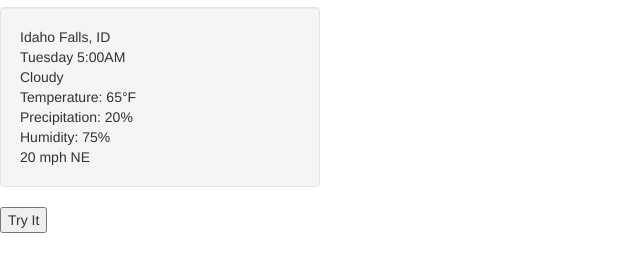
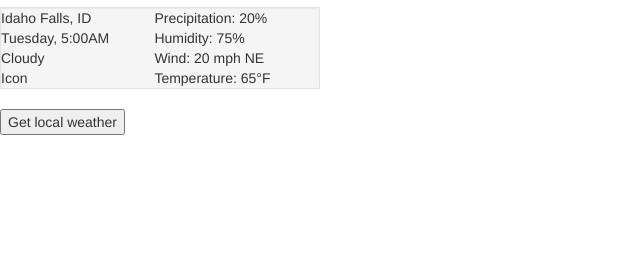
Before and after one commit to mmcguff/localWeather, a plain HTML site: page index.html in a window 1280 px wide. Shown: the part 63-334 px from the top of the page, without its empty margins (0-640 px from the left). Drawn offline with nearby package versions, Linux system fonts and the light colour scheme.

Commit message:
Made some style changes using an html table to line up my text.  Looks much better.  Still needs som design work but presentation is pleasnt.

```diff
--- a/index.html
+++ b/index.html
@@ -14,26 +14,48 @@
 
 <body>
     <h1>McGuff's Local Weather App</h1>
-    <!--Get the users location-->
-
-    <!--Find the weather in that location.  Plug into a weather API to get the -->
 
     <p id="demo"></p>
     <div class="contianer">
-    <div class="well">
-        <div id="fcc_location">Idaho Falls, ID</div>
-        <div id="time">Tuesday 5:00AM</div>
-        <div id="fcc_description">Cloudy</div>
-        <div id="fcc_weather_icon"></div>
-        <div id="fcc_temperature">Temperature: 65°F</div>
-        <div id="fcc_precipitation"> Precipitation: 20%</div>
-        <div id="fcc_humidity">Humidity: 75%</div>
-        <div id="fcc_wind_speed">20 mph NE</div>
-        <div id="fcc_wind_direction"></div>
-    </div>
+
+            <table class="well">
+                <tr>
+                    <td>
+                        <div id="fcc_location">Idaho Falls, ID</div>
+                    </td>
+                    <td>
+                        <div id="fcc_precipitation"> Precipitation: 20%</div>
+                    </td>
+                </tr>
+                <tr>
+                    <td>
+                        <div id="time">Tuesday, 5:00AM</div>
+                    </td>
+                    <td>
+                        <div id="fcc_humidity">Humidity: 75%</div>
+                    </td>
+                </tr>
+                <tr>
+                    <td>
+                        <div id="fcc_description">Cloudy</div>
+                    </td>
+                    <td>
+                        <div id="fcc_wind_speed">Wind: 20 mph NE </div><!--<div id="fcc_wind_direction">NE</div>-->
+                    </td>
+                </tr>
+                <tr>
+                    <td>
+                         <div id="fcc_weather_icon">Icon</div>
+                    </td>
+                    <td>
+                         <div id="fcc_temperature">Temperature: 65°F</div>
+                    </td>
+                </tr>
+            </table>
+
     </div>
 
-    <button onclick="getLocation()">Try It</button>
+    <button onclick="getLocation()">Get local weather</button>
 
 </body>
 
```
Also changed, not shown: style.css (line endings or trailing spaces).
